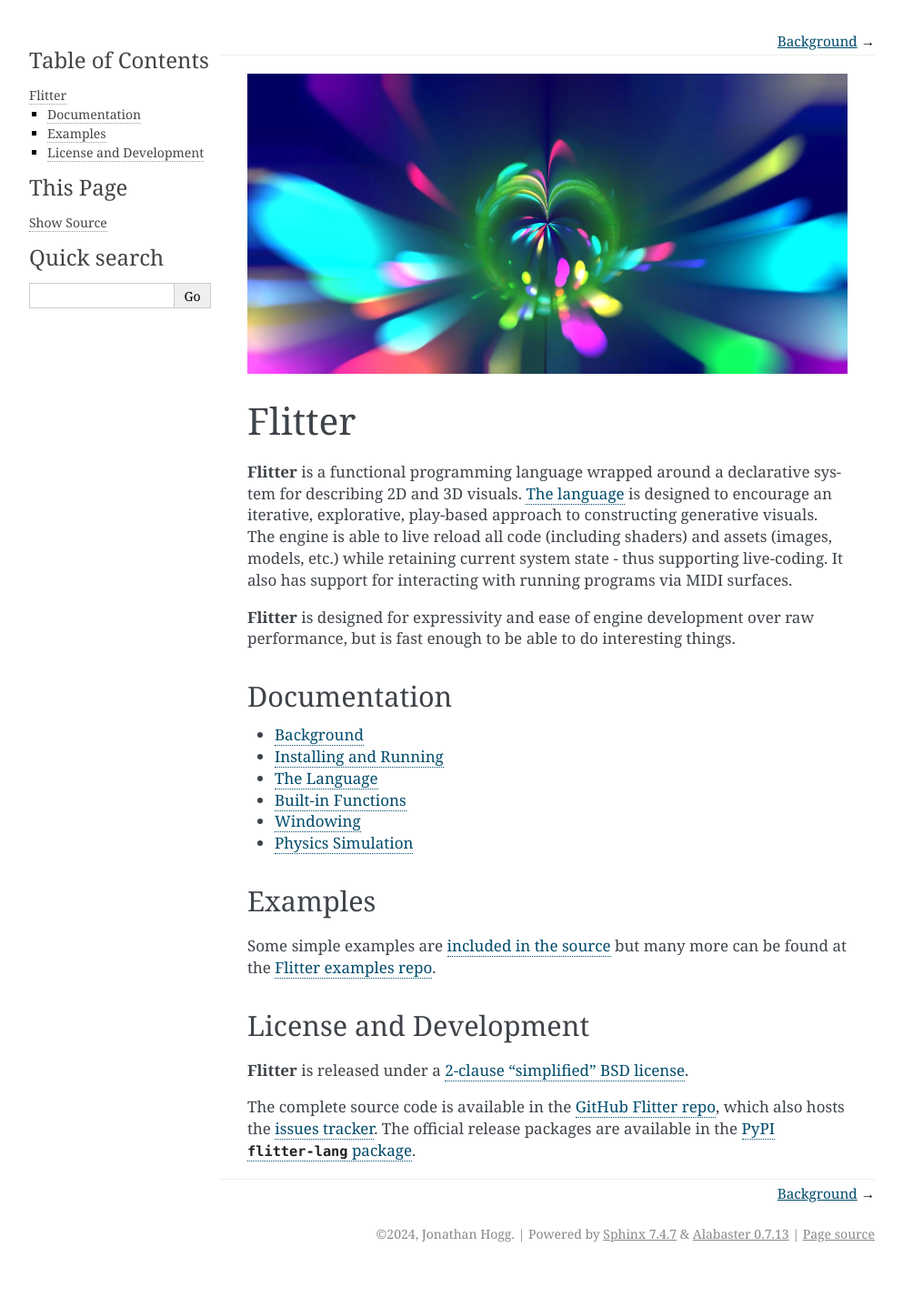
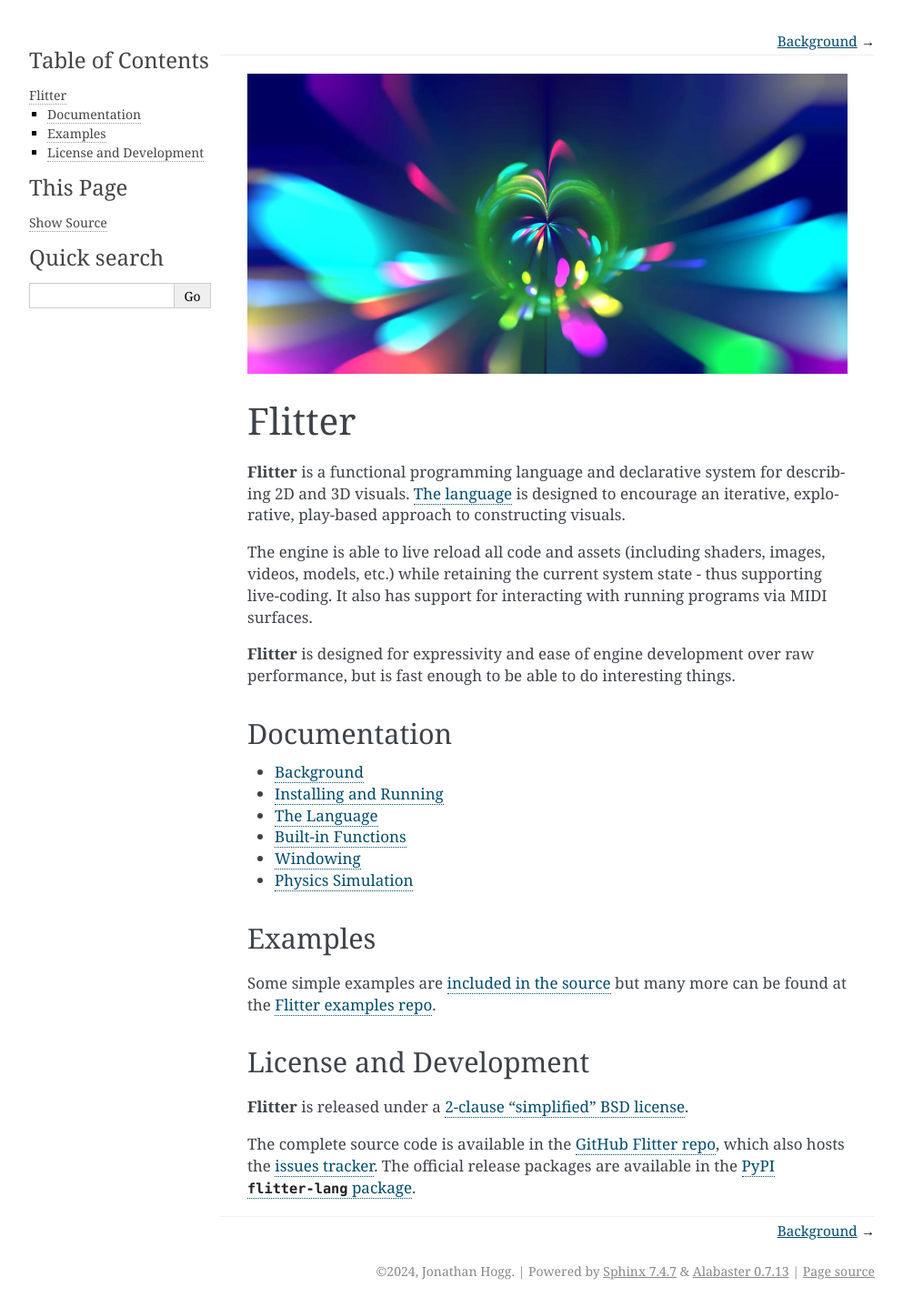
Before and after one commit to jonathanhogg/flitter, a Sphinx documentation site: the page built from docs/index.md, in a window 1280 px wide. Shown: the whole page at 91% size, without its empty margins (148-1141 px from the left). Built offline with Sphinx 7.4.7, drawn with Linux system fonts in a browser that asks for light colours; before the commit the page ends 1396 px from its top, so only the background shows below that.

Commit message:
Try to make docs all consistent

```diff
--- a/docs/conf.py
+++ b/docs/conf.py
@@ -31,6 +31,6 @@
     'github_button': True,
     'github_user': 'jonathanhogg',
     'github_repo': 'flitter',
-    'description': "A functional programming language for describing 2D and 3D visuals",
+    'description': "A functional programming language and declarative system for describing 2D and 3D visuals",
     'show_relbars': True,
 }
--- a/docs/index.md
+++ b/docs/index.md
@@ -4,13 +4,15 @@
 
 # Flitter
 
-**Flitter** is a functional programming language wrapped around a declarative
-system for describing 2D and 3D visuals. [The language](language.md)
-is designed to encourage an iterative, explorative, play-based approach to
-constructing generative visuals. The engine is able to live reload all code
-(including shaders) and assets (images, models, etc.) while retaining current
-system state - thus supporting live-coding. It also has support for interacting
-with running programs via MIDI surfaces.
+**Flitter** is a functional programming language and declarative system for
+describing 2D and 3D visuals. [The language](language.md) is designed to
+encourage an iterative, explorative, play-based approach to constructing
+visuals.
+
+The engine is able to live reload all code and assets (including shaders,
+images, videos, models, etc.) while retaining the current system state - thus
+supporting live-coding. It also has support for interacting with running
+programs via MIDI surfaces.
 
 **Flitter** is designed for expressivity and ease of engine development over
 raw performance, but is fast enough to be able to do interesting things.
```
Also changed, not shown: README.md (+26 -110 lines).
